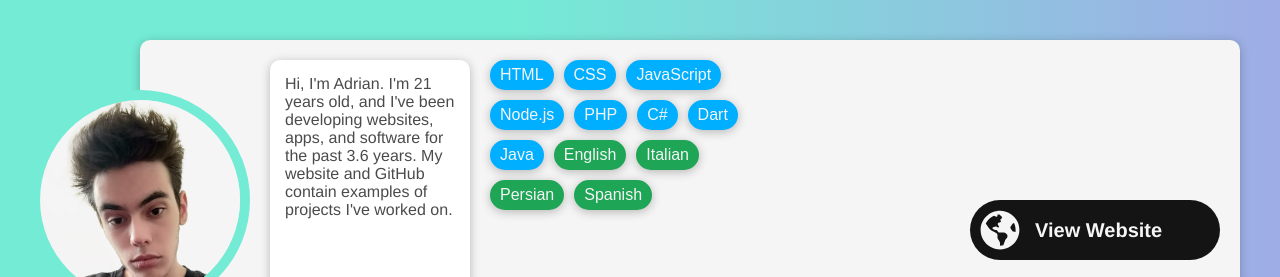
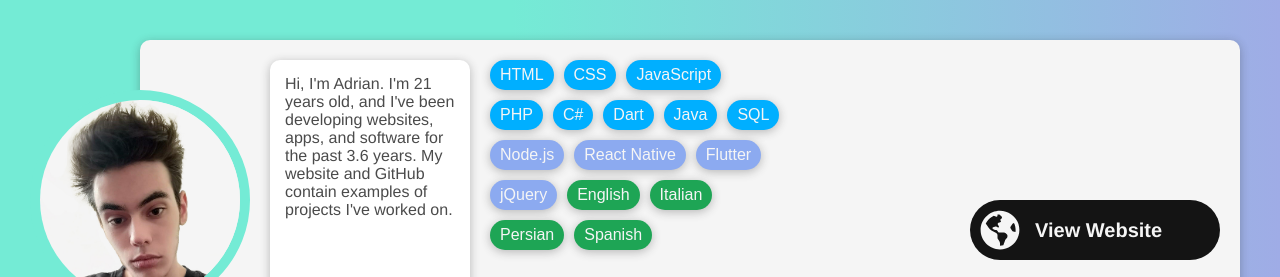
Before and after one commit to Xtrendence/xtrendence.github.io, a plain HTML site: page index.html in a window 1280 px wide. Shown: the top 277 px of the page. Drawn offline with Linux system fonts and the light colour scheme; no server answers.

Commit message:
Added frameworks/libraries to the skillset section.

```diff
--- a/assets/css/resize.css
+++ b/assets/css/resize.css
@@ -1,4 +1,4 @@
-@media screen and (max-width:980px) {
+@media screen and (max-width:1040px) {
 	.profile-icon-wrapper {
 		width:180px;
 		height:40px;
@@ -20,7 +20,7 @@
 		width:calc(100% / 2 - 40px - 40px);
 	}
 }
-@media screen and (max-width:750px) {
+@media screen and (max-width:910px) {
 	.profile-about-wrapper {
 		height:calc(100% - 40px - 60px);
 		width:calc(100% - 150px);
--- a/assets/css/style.css
+++ b/assets/css/style.css
@@ -9,6 +9,7 @@
 	--accent-light:rgb(0,175,255);
 	--accent-contrast:rgb(245,245,245);
 	--accent-alt:rgb(30,165,85);
+	--accent-faint:rgb(140,170,240);
 	--shadow-dark:0 2px 10px rgba(40,40,40,0.3);
 	--shadow-darker:0 6px 10px rgba(40,40,40,0.4);
 	--font-family:"Helvetica Neue", "Lucida Grande", "Arial", "Verdana", "Tahoma", sans-serif;
@@ -151,6 +152,18 @@ button, input {
 	padding:0 10px 0 10px;
 	border-radius:20px;
 	background:var(--accent-light);
+	color:var(--accent-contrast);
+	box-shadow:var(--shadow-dark);
+}
+.profile-labels-wrapper .framework, .profile-labels-container .framework {
+	cursor:default;
+	display:inline-block;
+	font-size:16px;
+	margin:0 10px 10px 0;
+	height:30px;
+	padding:0 10px 0 10px;
+	border-radius:20px;
+	background:var(--accent-faint);
 	color:var(--accent-contrast);
 	box-shadow:var(--shadow-dark);
 }
--- a/assets/js/main.js
+++ b/assets/js/main.js
@@ -26,7 +26,7 @@ document.addEventListener("DOMContentLoaded", async function() {
 	});
 
 	function adjustToScreen() {
-		if(window.innerWidth <= 810) {
+		if(window.innerWidth <= 910) {
 			profileLabelsContainer.style.display = "block";
 			profileLabelsWrapper.style.display = "none";
 			profileLabelsContainer.innerHTML = profileLabelsWrapper.innerHTML;
--- a/index.html
+++ b/index.html
@@ -35,11 +35,15 @@
 					<button class="code">HTML</button>
 					<button class="code">CSS</button>
 					<button class="code">JavaScript</button>
-					<button class="code">Node.js</button>
 					<button class="code">PHP</button>
 					<button class="code">C#</button>
 					<button class="code">Dart</button>
 					<button class="code">Java</button>
+					<button class="code">SQL</button>
+					<button class="framework">Node.js</button>
+					<button class="framework">React Native</button>
+					<button class="framework">Flutter</button>
+					<button class="framework">jQuery</button>
 					<button class="natural">English</button>
 					<button class="natural">Italian</button>
 					<button class="natural">Persian</button>
```
